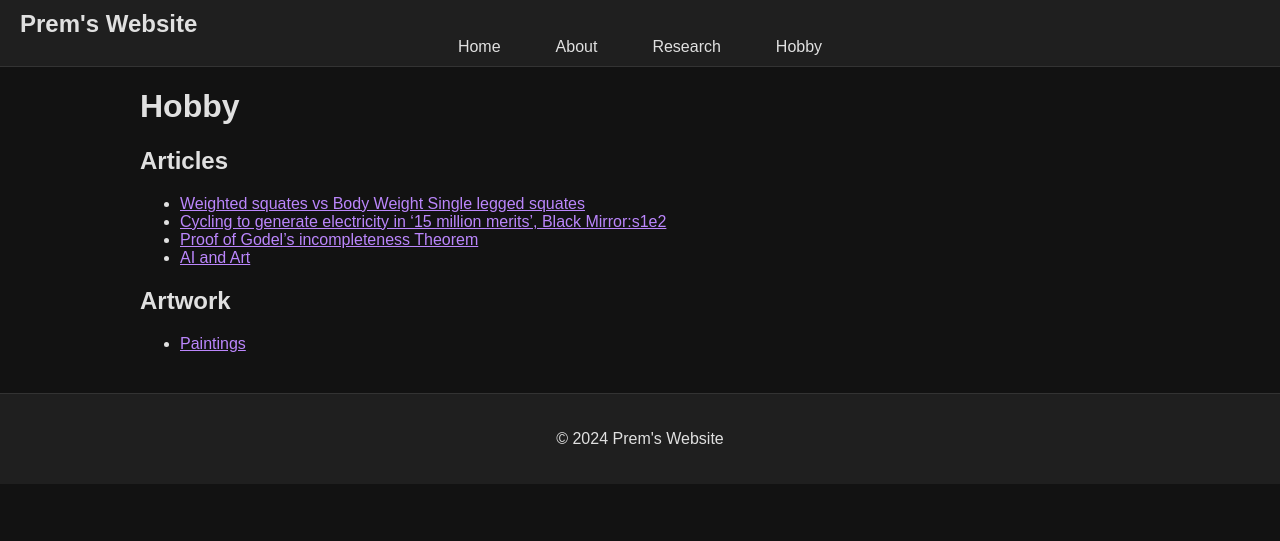
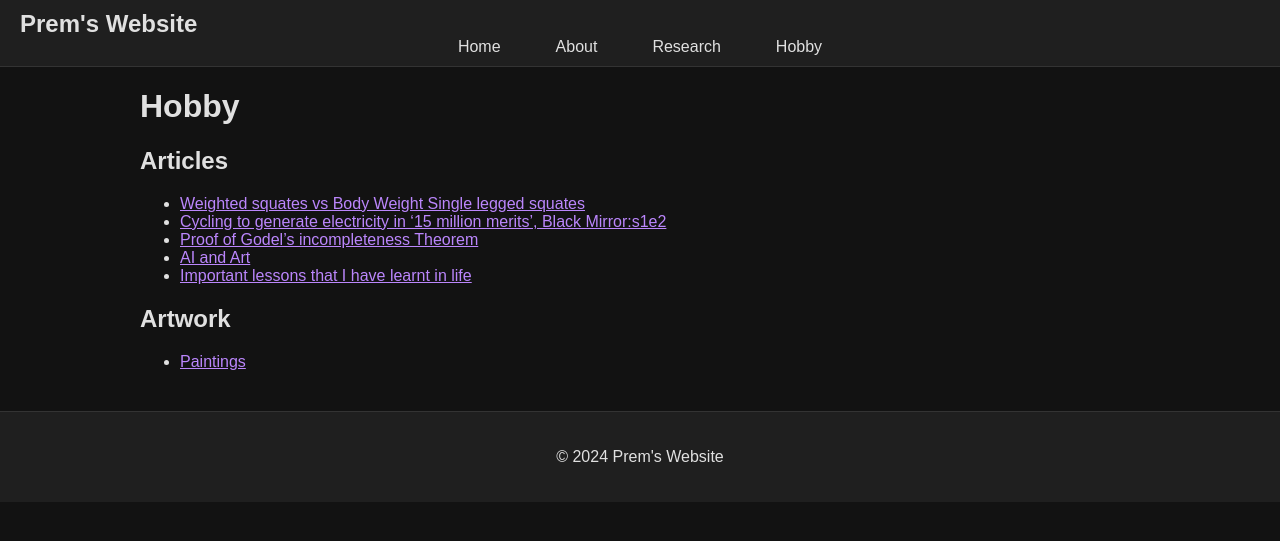
Before and after one commit to prem314/prem314.github.io, a Jekyll site: the page built from hobby.md, in a window 1280 px wide. Shown: the top 541 px of the page. Built offline with Jekyll 4.4.1, drawn with Linux system fonts in a browser that asks for light colours.

Commit message:
Update hobby.md

```diff
--- a/hobby.md
+++ b/hobby.md
@@ -9,7 +9,8 @@ title: Hobby
   - [Weighted squates vs Body Weight Single legged squates](./weighted_squates_vs_body_weight_single_legged_squates.md)
   - [Cycling to generate electricity in '15 million merits', Black Mirror:s1e2](./cycling_to_generate_electricity_15_million_merits_black_mirror.md)
   - [Proof of Godel's incompleteness Theorem](./proof_of_godels_incompleteness_theorem.md)
-  - [AI and Art](ai_and_art.md)
+  - [AI and Art](./ai_and_art.md)
+  - [Important lessons that I have learnt in life](./important_lessons_that_i_have_learnt_in_life.md)
 
 ## Artwork
   - [Paintings](https://photos.app.goo.gl/xsRixTczV6NqHCU6A)
```
